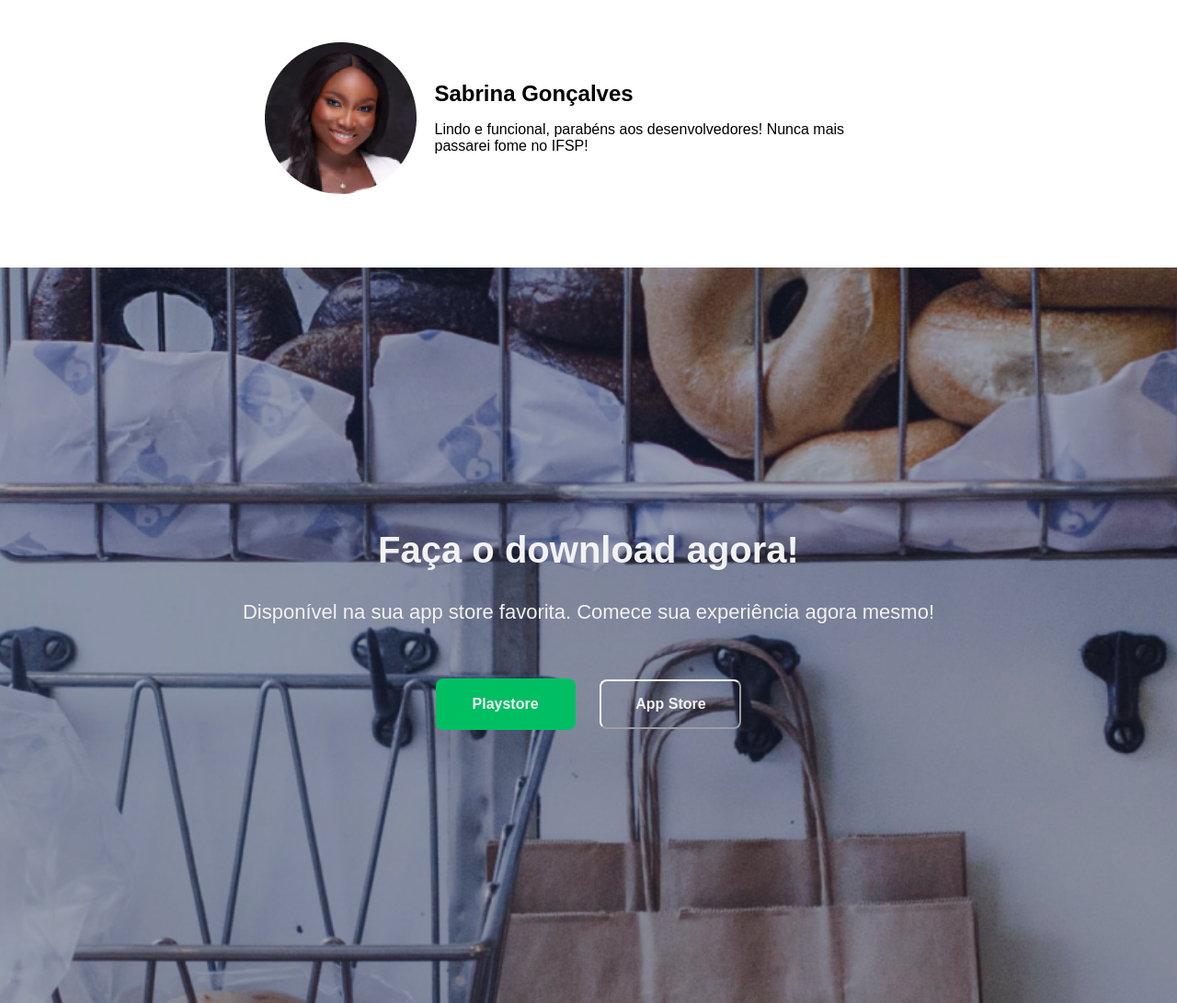
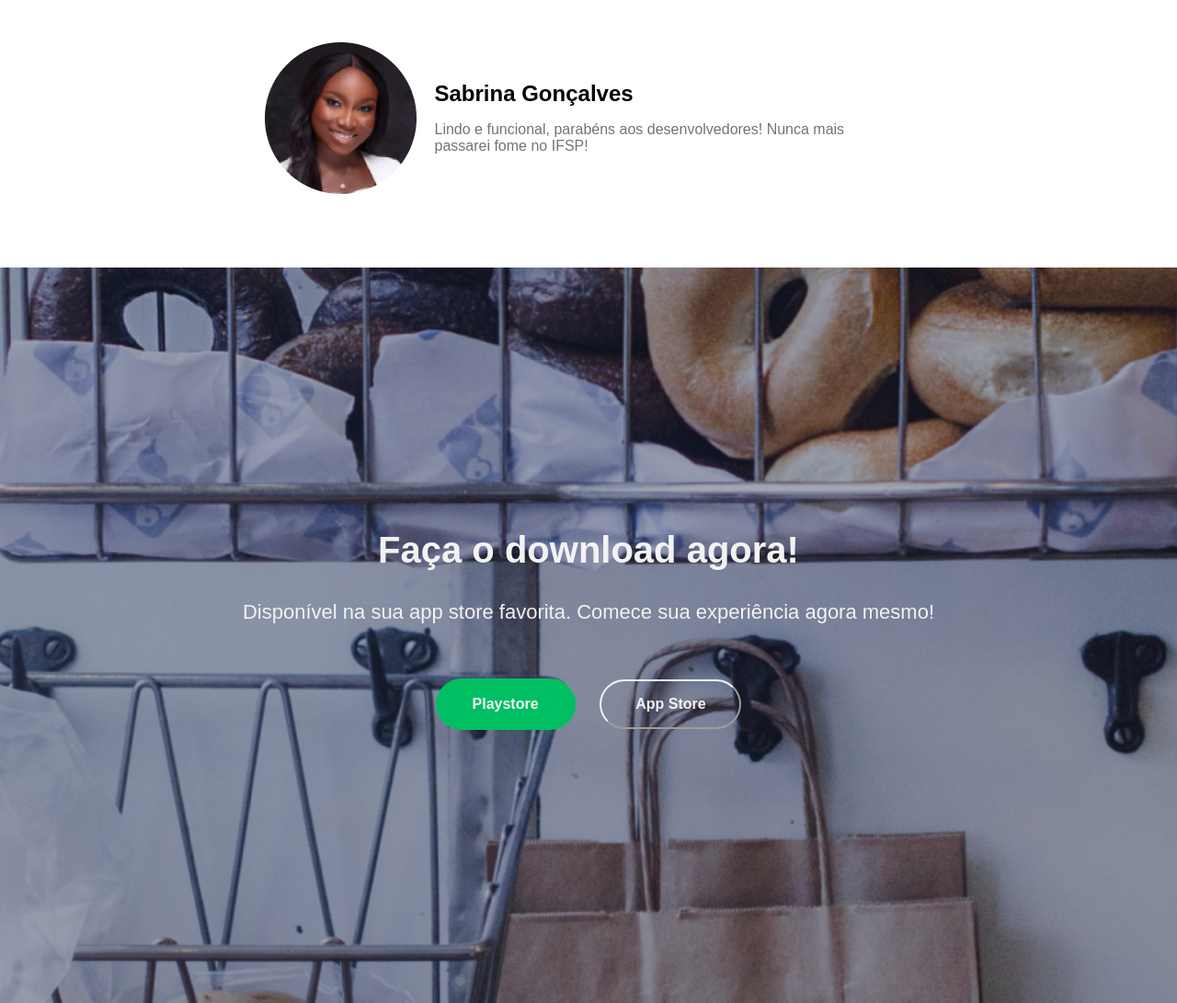
Before and after one commit to rrcasaque/ifoodsp, a plain HTML site: page index.html in a window 1280 px wide. Shown: the part 4760-5851 px from the top of the page at 92% size. Drawn offline with Linux system fonts and the light colour scheme.

Commit message:
fix: button borde-radius, subtext color

```diff
--- a/style.css
+++ b/style.css
@@ -129,6 +129,10 @@
   justify-content: space-between;
 }
 
+.avaliacoes > .box > div >p{
+  color: #737373;
+}
+
 .avaliacoes > .box > div {
   display: flex;
   justify-content: space-between;
@@ -175,7 +179,7 @@
   margin-bottom: 3rem;
 }
 .CTA button{
-  border-radius: 0.5rem;
+  border-radius: 30px;
   font-size: 16px;
   font-weight: 600;
   color: #f2f2f2;
@@ -267,7 +271,7 @@
 }
 .form > div.form-box > form > button{
 
-  border-radius: 0.5rem;
+  border-radius: 30px;
   border:none;
   padding: 1rem 3rem;
   font-size: 16px;
```
